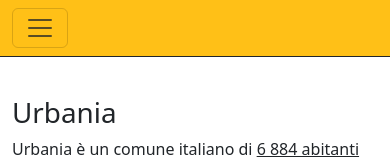
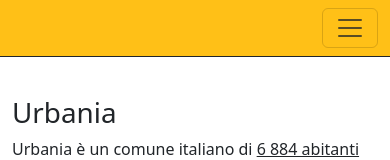
Before and after one commit to Pep97/city_project_bootstrap, a plain HTML site: page index.html in a window 390 px wide. Shown: the top 160 px of the page. Drawn offline with nearby package versions, Linux system fonts and the light colour scheme.

Commit message:
hamburger icon on the right

```diff
--- a/index.html
+++ b/index.html
@@ -14,7 +14,7 @@
      <!-- Navbar -->
       <nav class="navbar navbar-expand-lg navbar-scroll fixed-top shadow-0 border-bottom border-dark">
         <div class="container">
-          <button class="navbar-toggler" type="button" data-bs-toggle="collapse"
+          <button class="navbar-toggler ms-auto" type="button" data-bs-toggle="collapse"
             data-bs-target="#navbarSupportedContent" aria-controls="navbarSupportedContent" aria-expanded="false"
             aria-label="Toggle navigation">
             <span class="navbar-toggler-icon"></span>
```
Lines whose indentation alone changed are shown as unchanged.
